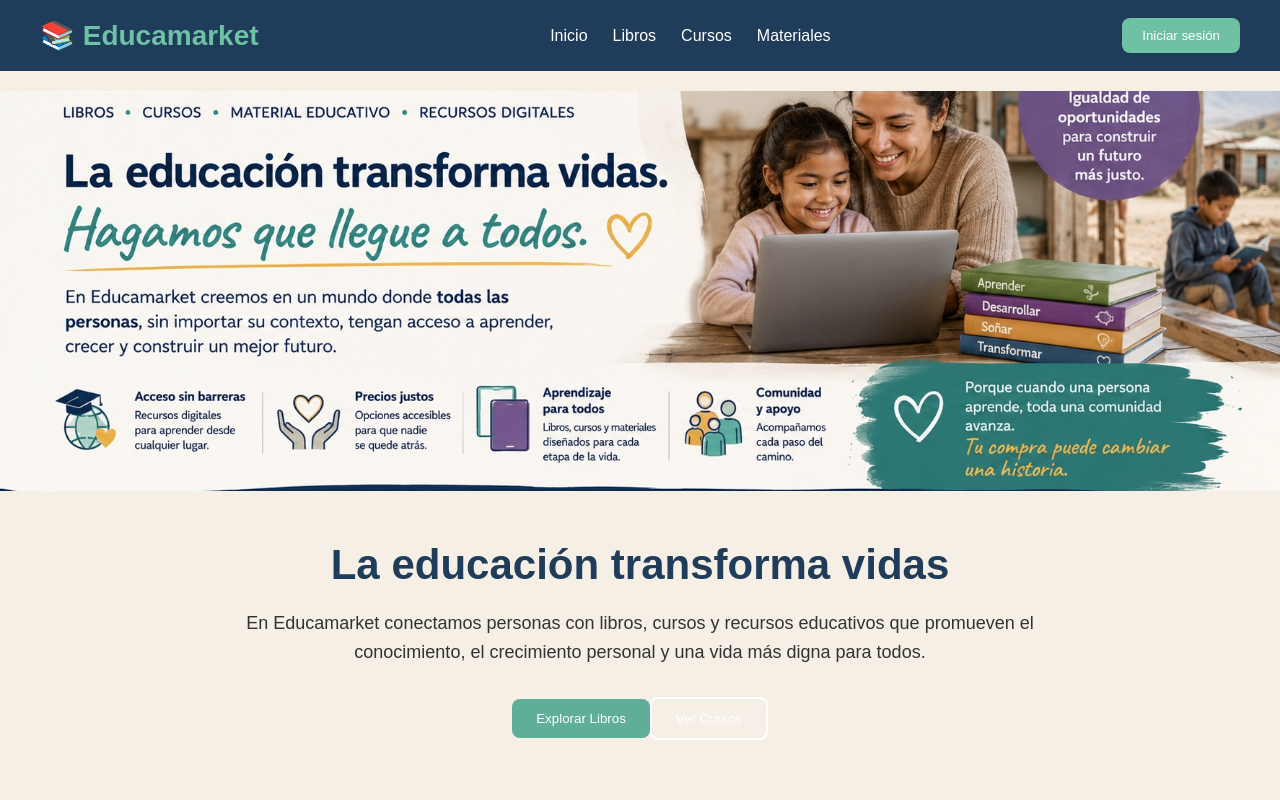
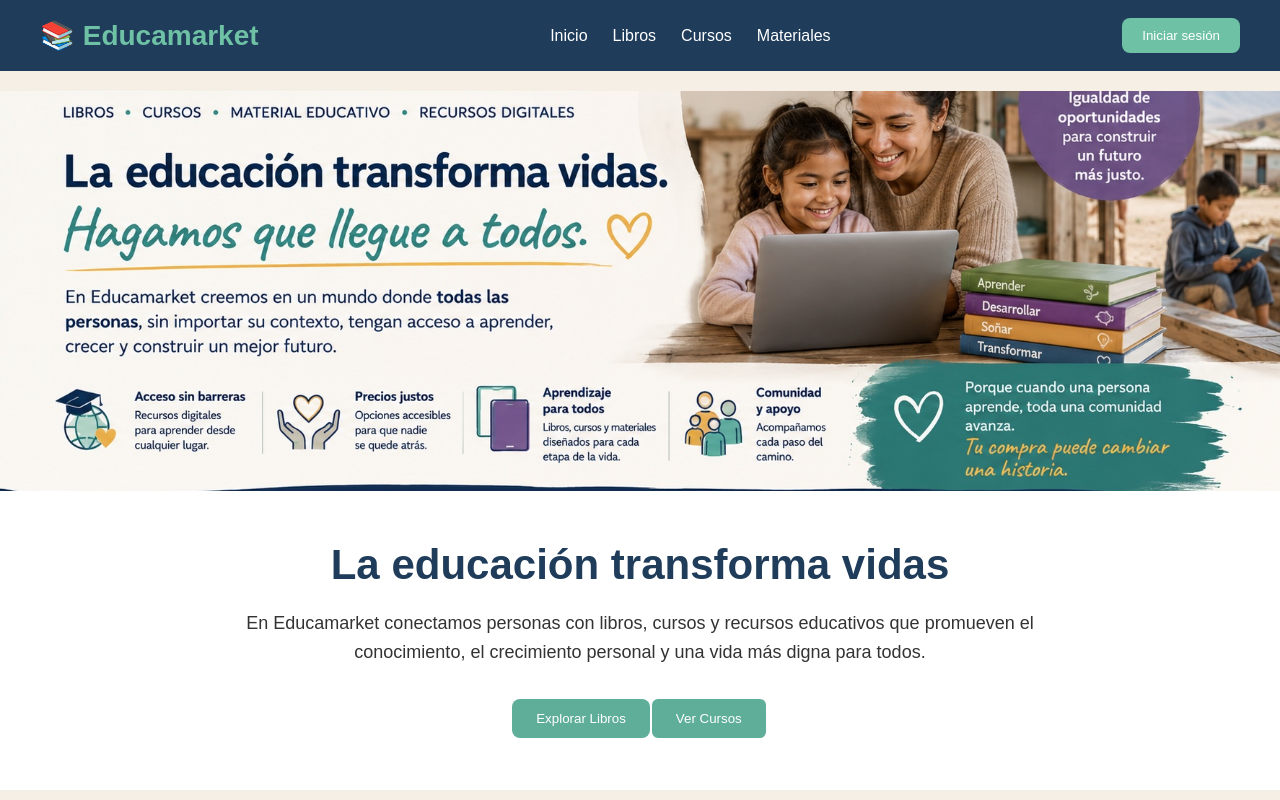
Before and after one commit to Nadine1117/proyectofinal, a React app in the folder frontend/: page / in a window 1280 px wide. Shown: the top 800 px of the page. Built offline with nearby package versions, Linux system fonts and the light colour scheme; the HTML template or start-up script is replaced by a standard one.

Commit message:
cambio de color boton

```diff
--- a/frontend/src/App.css
+++ b/frontend/src/App.css
@@ -66,7 +66,7 @@ body {
 }
 
 .secondary-btn {
-  background: transparent;
+  background: #5fae9a;
   color: white;
   border: 2px solid white;
   padding: 12px 24px;
@@ -94,7 +94,7 @@ section h2 {
 .hero-info {
   text-align: center;
   padding: 50px 20px;
-  background-color: #f5efe6;
+  background-color: white;
 }
 
 .hero-info h1 {
```
